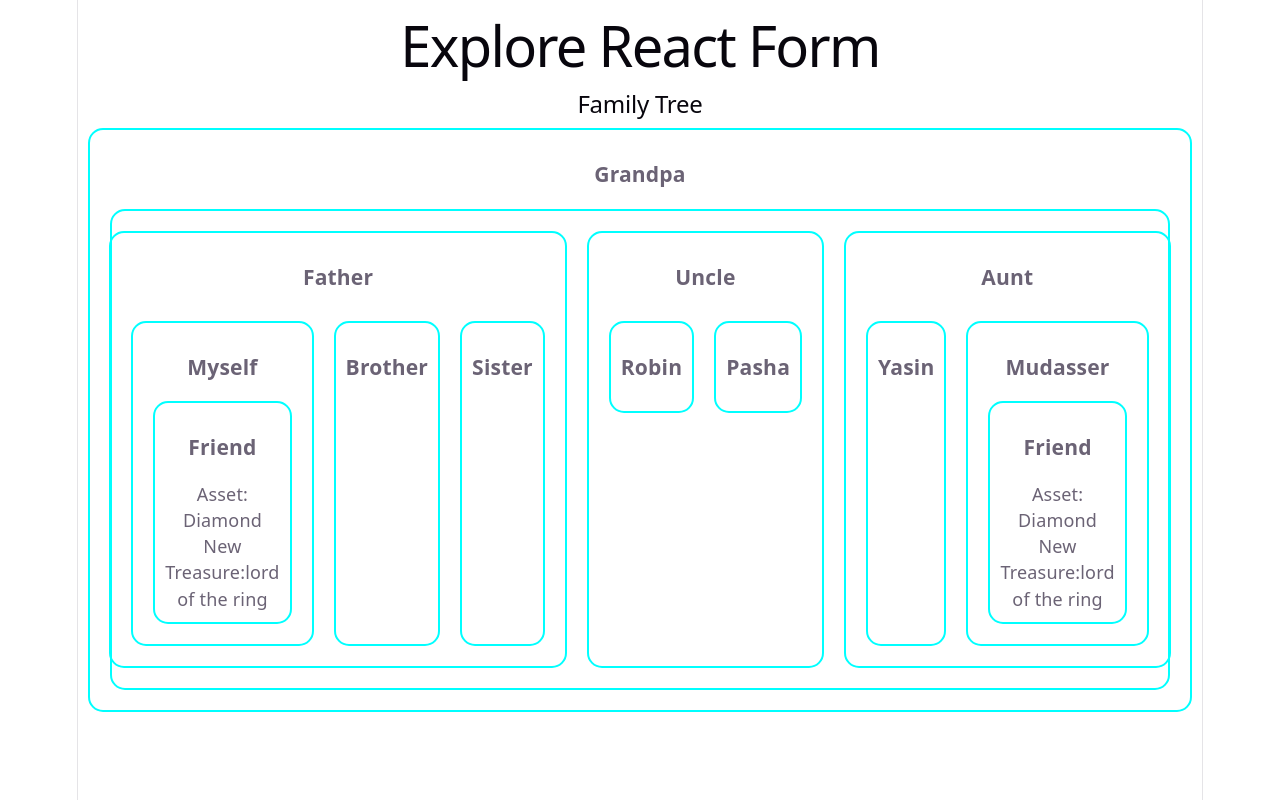
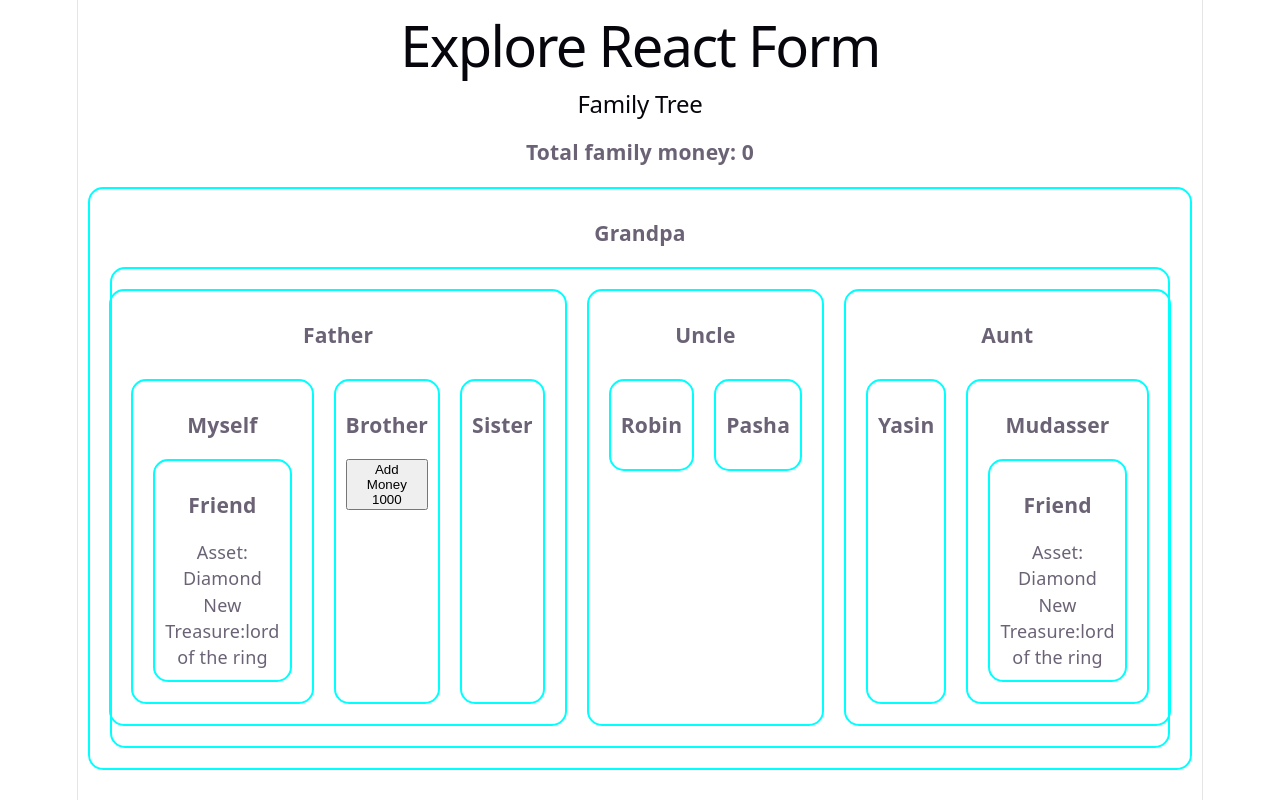
Before and after one commit to asm-saim/v8-explore-react-form, a React (Vite) app: page / in a window 1280 px wide. Built offline with nearby package versions, Linux system fonts and the light colour scheme.

Commit message:
context api applied on brother section

```diff
--- a/src/components/FamilyTree/Brother.jsx
+++ b/src/components/FamilyTree/Brother.jsx
@@ -1,9 +1,14 @@
 import React from 'react';
+import { MoneyContext } from './FamilyTree';
+import { use } from 'react';
 
 const Brother = () => {
+    const [money, setMoney] = use(MoneyContext)
+
     return (
         <div>
             <h3>Brother</h3>
+            <button onClick={() => setMoney(money + 1000)}>Add Money 1000</button>
         </div>
     );
 };
--- a/src/components/FamilyTree/FamilyTree.jsx
+++ b/src/components/FamilyTree/FamilyTree.jsx
@@ -1,4 +1,4 @@
-import React from 'react';
+import React, { useContext, useState } from 'react';
 import Grandpa from './Grandpa';
 import "./FamilyTree.css"
 import { createContext } from 'react';
@@ -6,16 +6,24 @@
 //Context API declaration:
 export const AssetContext = createContext('')
 
+export const MoneyContext = createContext('')
+
 const FamilyTree = () => {
+
+    const [money, setMoney] = useState(0)
 
     const asset = "Diamond";
     const treasure = "lord of the ring"
     return (
         <div className='family'>
             <h2>Family Tree</h2>
-            <AssetContext.Provider value={treasure}>
-                <Grandpa asset={asset}></Grandpa>
-            </AssetContext.Provider>
+            <h3>Total family money: {money} </h3>
+            <MoneyContext value={[money, setMoney]}>
+                <AssetContext.Provider value={treasure}>
+                    <Grandpa asset={asset}></Grandpa>
+                </AssetContext.Provider>
+            </MoneyContext>
+
         </div>
     );
 };
```
